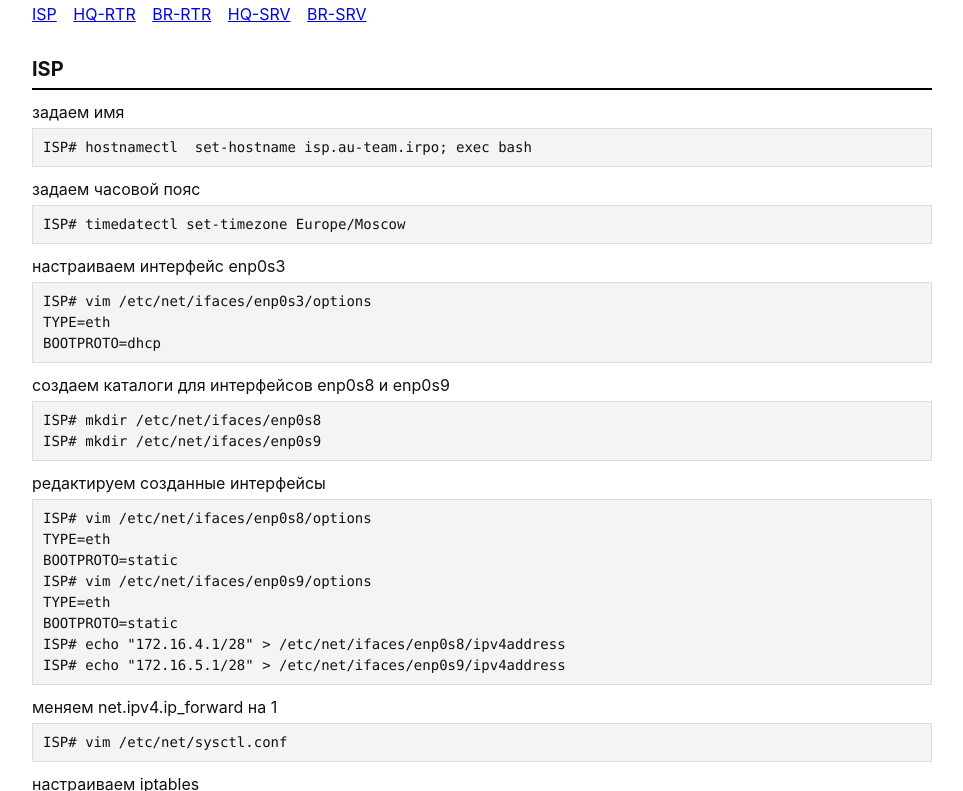
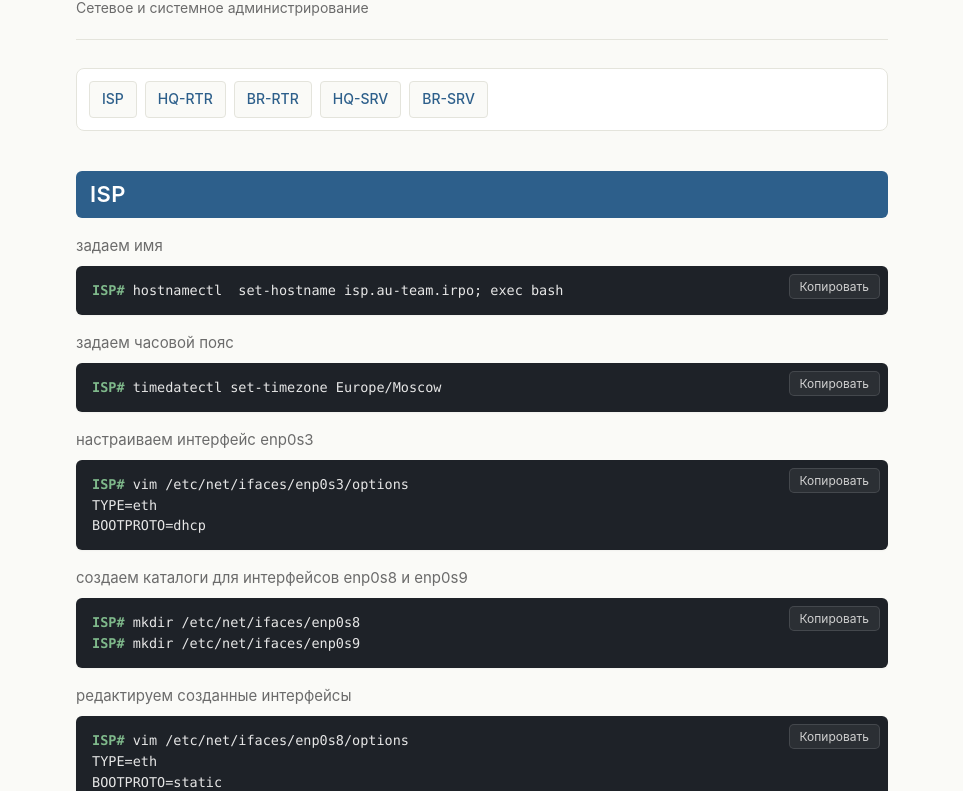
Before and after one commit to Markkkkk11/1modul, a plain HTML site: page index.html in a window 1280 px wide. Shown: the part 94-885 px from the top of the page, without its empty margins (158-1121 px from the left). Drawn offline with Linux system fonts and the light colour scheme.

Commit message:
Polish design, add copy buttons, remove date and footer

```diff
--- a/index.html
+++ b/index.html
@@ -5,42 +5,152 @@
 <meta name="viewport" content="width=device-width, initial-scale=1.0">
 <title>Методичка — Модуль 1</title>
 <style>
+  :root {
+    --bg: #fafaf7;
+    --surface: #ffffff;
+    --text: #1a1a1a;
+    --muted: #6b6b6b;
+    --border: #e4e4dc;
+    --accent: #2d5f8b;
+    --code-bg: #1e2228;
+    --code-text: #e6e6e6;
+    --code-prompt: #7fb98b;
+  }
+  * { box-sizing: border-box; }
+  html { scroll-behavior: smooth; }
   body {
-    font-family: -apple-system, BlinkMacSystemFont, "Segoe UI", Roboto, Arial, sans-serif;
-    max-width: 900px;
-    margin: 20px auto;
-    padding: 0 16px;
-    line-height: 1.5;
-    color: #111;
-    background: #fff;
+    font-family: -apple-system, BlinkMacSystemFont, "Segoe UI", "Inter", Roboto, Arial, sans-serif;
+    max-width: 860px;
+    margin: 0 auto;
+    padding: 40px 24px 80px;
+    line-height: 1.6;
+    color: var(--text);
+    background: var(--bg);
+    -webkit-font-smoothing: antialiased;
   }
-  h1 { font-size: 22px; margin: 16px 0 4px; }
+  header {
+    border-bottom: 1px solid var(--border);
+    padding-bottom: 20px;
+    margin-bottom: 28px;
+  }
+  h1 {
+    font-size: 28px;
+    font-weight: 600;
+    margin: 0 0 6px;
+    letter-spacing: -0.01em;
+  }
   h2 {
-    font-size: 20px;
-    margin: 28px 0 8px;
-    padding-bottom: 4px;
-    border-bottom: 2px solid #000;
+    font-size: 22px;
+    font-weight: 600;
+    margin: 40px 0 16px;
+    padding: 6px 14px;
+    background: var(--accent);
+    color: #fff;
+    border-radius: 6px;
+    letter-spacing: 0.02em;
   }
-  p { margin: 10px 0 4px; }
+  p {
+    margin: 16px 0 8px;
+    color: var(--muted);
+    font-size: 15px;
+  }
+  .code-block {
+    position: relative;
+    margin: 0 0 14px;
+  }
   pre {
-    background: #f4f4f4;
-    border: 1px solid #ddd;
-    padding: 8px 10px;
-    margin: 0 0 10px;
+    background: var(--code-bg);
+    color: var(--code-text);
+    border-radius: 6px;
+    padding: 14px 52px 14px 16px;
+    margin: 0;
+    overflow-x: auto;
     white-space: pre-wrap;
     word-break: break-all;
-    font-family: Consolas, "Courier New", monospace;
+    font-family: "JetBrains Mono", "Fira Code", Consolas, "Courier New", monospace;
+    font-size: 13.5px;
+    line-height: 1.55;
+    box-shadow: 0 1px 2px rgba(0,0,0,0.04);
+  }
+  pre .prompt { color: var(--code-prompt); font-weight: 600; }
+  .copy-btn {
+    position: absolute;
+    top: 8px;
+    right: 8px;
+    background: rgba(255,255,255,0.06);
+    color: #cfcfcf;
+    border: 1px solid rgba(255,255,255,0.12);
+    border-radius: 5px;
+    padding: 4px 10px;
+    font-size: 12px;
+    font-family: inherit;
+    cursor: pointer;
+    opacity: 0;
+    transition: opacity 0.15s, background 0.15s, color 0.15s;
+  }
+  .code-block:hover .copy-btn,
+  .copy-btn:focus { opacity: 1; }
+  .copy-btn:hover {
+    background: rgba(255,255,255,0.14);
+    color: #fff;
+  }
+  .copy-btn.copied {
+    background: var(--code-prompt);
+    color: #0d1117;
+    border-color: var(--code-prompt);
+    opacity: 1;
+  }
+  @media (hover: none) {
+    .copy-btn { opacity: 1; }
+  }
+  nav {
+    display: flex;
+    flex-wrap: wrap;
+    gap: 8px;
+    margin: 0 0 8px;
+    padding: 12px;
+    background: var(--surface);
+    border: 1px solid var(--border);
+    border-radius: 8px;
+    position: sticky;
+    top: 12px;
+    z-index: 10;
+  }
+  nav a {
+    text-decoration: none;
+    color: var(--accent);
+    padding: 6px 12px;
+    border-radius: 4px;
     font-size: 14px;
+    font-weight: 500;
+    border: 1px solid var(--border);
+    background: var(--bg);
   }
-  nav { margin: 12px 0 24px; }
-  nav a { margin-right: 12px; }
-  .date { color: #555; font-size: 14px; }
+  nav a:hover { background: var(--accent); color: #fff; border-color: var(--accent); }
+  .date { color: var(--muted); font-size: 14px; margin: 0; }
+  footer {
+    margin-top: 60px;
+    padding-top: 20px;
+    border-top: 1px solid var(--border);
+    color: var(--muted);
+    font-size: 13px;
+    text-align: center;
+  }
+  @media (max-width: 600px) {
+    body { padding: 20px 14px 40px; }
+    h1 { font-size: 22px; }
+    h2 { font-size: 18px; }
+    pre { font-size: 12.5px; }
+    nav { position: static; }
+  }
 </style>
 </head>
 <body>
 
-<h1>Методичка — Модуль 1</h1>
-<p class="date">01.12.25</p>
+<header>
+  <h1>Методичка — Модуль 1</h1>
+  <p class="date">Сетевое и системное администрирование</p>
+</header>
 
 <nav>
   <a href="#isp">ISP</a>
@@ -293,5 +403,53 @@ BR-SRV# echo "Authorized access only" > /etc/openssh/banner</pre>
 <p>рестарт</p>
 <pre>HQ-SRV# systemctl restart sshd</pre>
 
+<script>
+  document.querySelectorAll('pre').forEach(function(pre){
+    var wrapper = document.createElement('div');
+    wrapper.className = 'code-block';
+    pre.parentNode.insertBefore(wrapper, pre);
+    wrapper.appendChild(pre);
+
+    pre.innerHTML = pre.innerHTML.replace(
+      /^([A-Z][A-Z0-9-]*#)/gm,
+      '<span class="prompt">$1</span>'
+    );
+
+    var btn = document.createElement('button');
+    btn.className = 'copy-btn';
+    btn.type = 'button';
+    btn.textContent = 'Копировать';
+    btn.setAttribute('aria-label', 'Скопировать команду');
+    wrapper.appendChild(btn);
+
+    btn.addEventListener('click', function(){
+      var text = pre.textContent;
+      var done = function(){
+        btn.textContent = 'Скопировано';
+        btn.classList.add('copied');
+        setTimeout(function(){
+          btn.textContent = 'Копировать';
+          btn.classList.remove('copied');
+        }, 1400);
+      };
+      if (navigator.clipboard && navigator.clipboard.writeText) {
+        navigator.clipboard.writeText(text).then(done, fallback);
+      } else {
+        fallback();
+      }
+      function fallback(){
+        var ta = document.createElement('textarea');
+        ta.value = text;
+        ta.style.position = 'fixed';
+        ta.style.opacity = '0';
+        document.body.appendChild(ta);
+        ta.select();
+        try { document.execCommand('copy'); done(); } catch(e) {}
+        document.body.removeChild(ta);
+      }
+    });
+  });
+</script>
+
 </body>
 </html>
```
